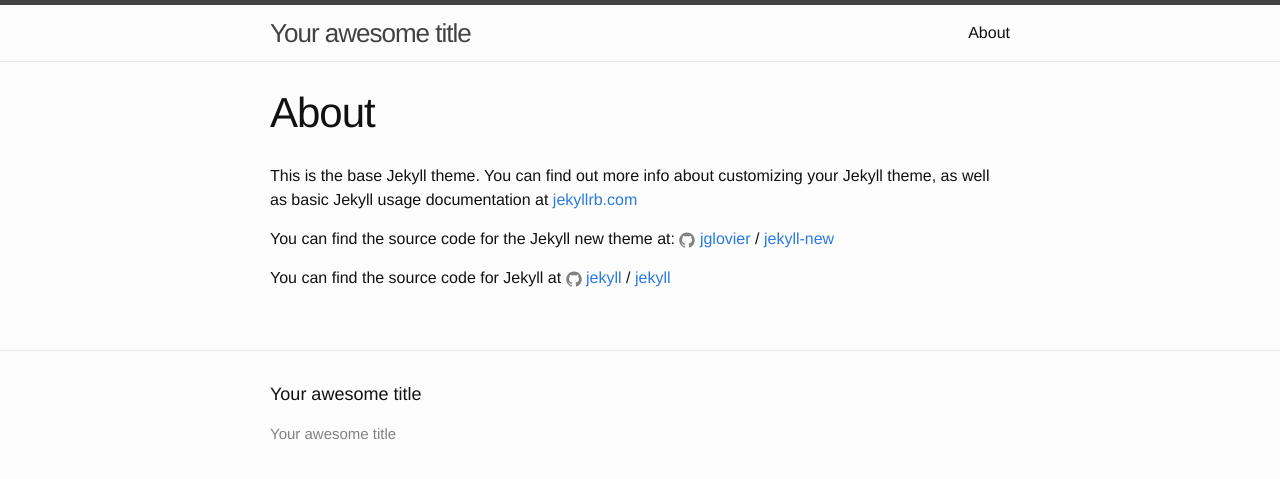
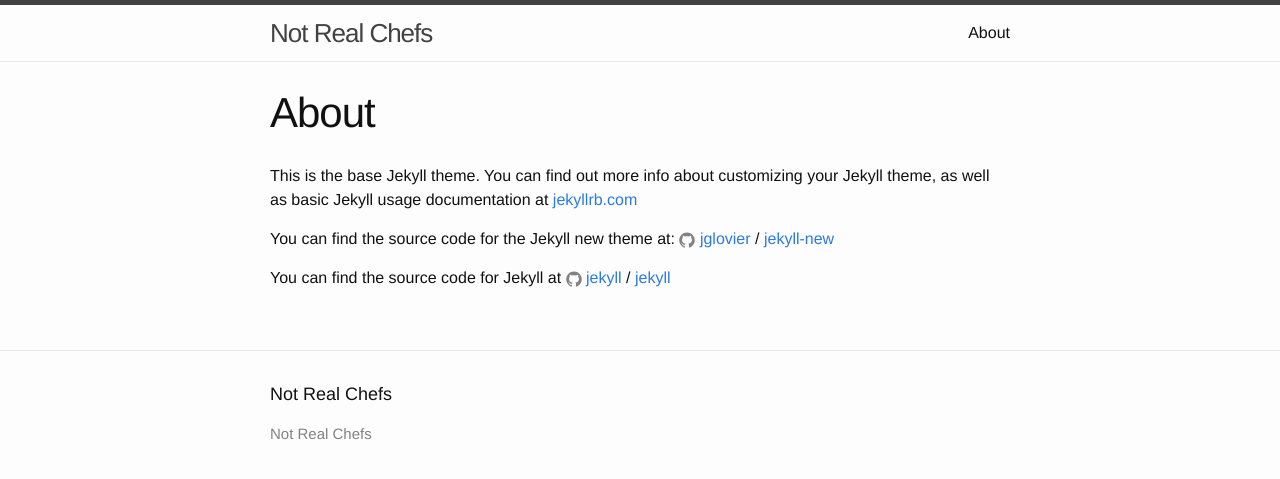
Before and after one commit to NotRealChefs/Site, a Jekyll site: the page built from about.md, in a window 1280 px wide. Shown: the top 479 px of the page. Built offline with Jekyll 4.4.1, drawn with Linux system fonts in a browser that asks for light colours.

Commit message:
Updated Config

```diff
--- a/_config.yml
+++ b/_config.yml
@@ -1,6 +1,6 @@
 ---
-title: Your awesome title
-timezone: UTC
+title: Not Real Chefs
+timezone: America/Chicago
 collections:
   posts:
     title: Posts
```
